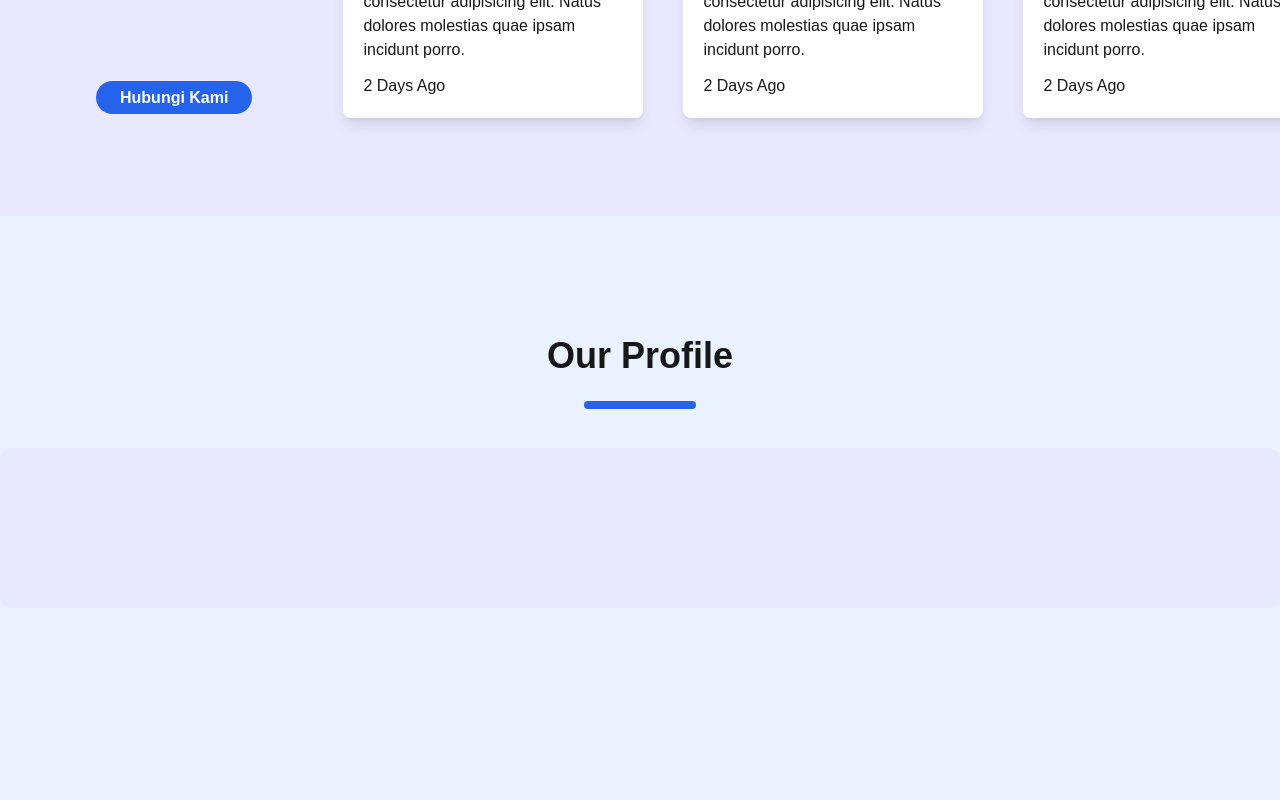
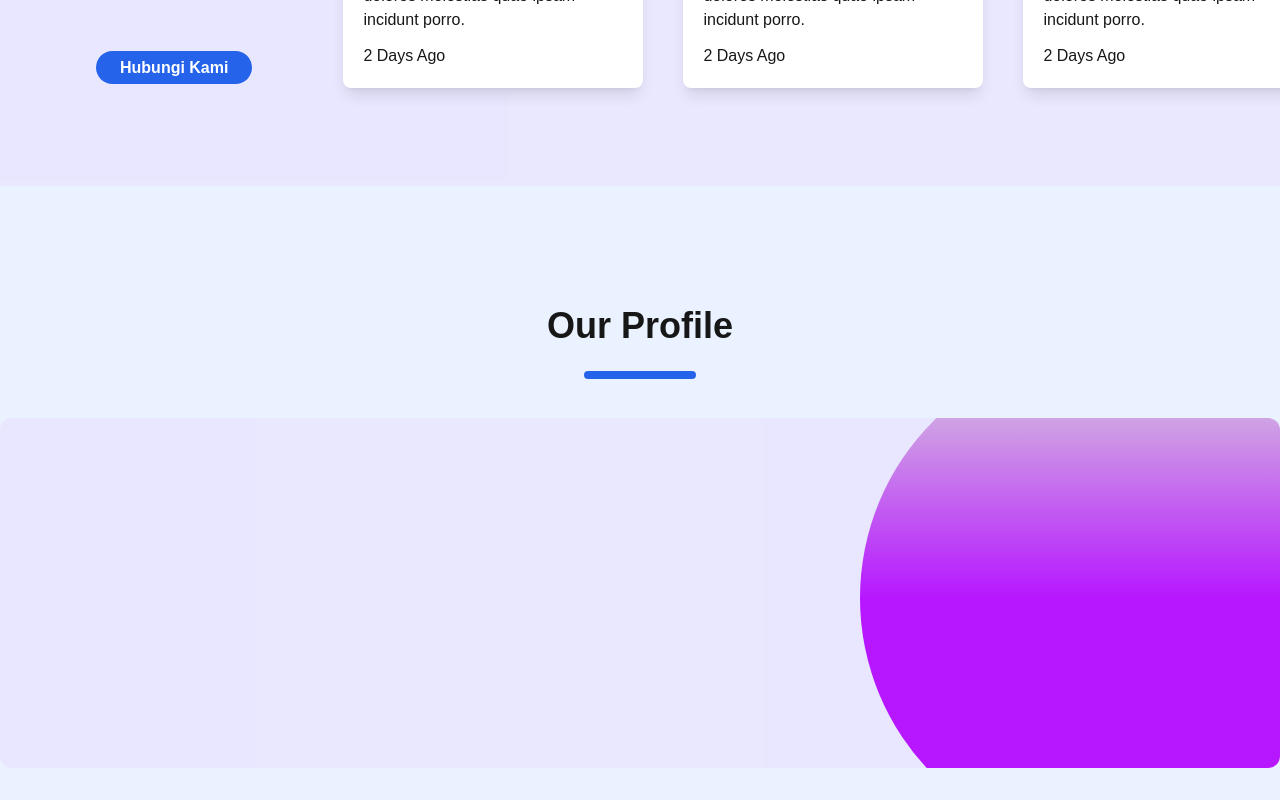
Before and after one commit to zzay6/felzy, a Next.js app: page / in a window 1280 px wide. Shown: the part 1344-2144 px from the top of the page. Before the commit the page ends 1984 px from the top, so only its background shows below. Built offline with nearby package versions, Linux system fonts and the light colour scheme.

Commit message:
Cursor follower

```diff
--- /dev/null
+++ b/src/components/cursorFollower.jsx
@@ -0,0 +1,31 @@
+import { useState, useEffect } from "react";
+
+export default function CursorFollower() {
+  const [position, setPosition] = useState({ x: 0, y: 0 });
+
+  useEffect(() => {
+    const handleMouseMove = (e) => {
+      setPosition({ x: e.clientX, y: e.clientY });
+    };
+
+    window.addEventListener("mousemove", handleMouseMove);
+    return () => window.removeEventListener("mousemove", handleMouseMove);
+  }, []);
+
+  return (
+    <div
+      className="fixed pointer-events-none transition-transform duration-75"
+      style={{
+        transform: `translate(${position.x}px, ${position.y + 100}px)`,
+        background: "rgba(72, 182, 255,0.2)",
+        height: "50px",
+        width: "50px",
+        borderRadius: "100%",
+        boxShadow: "0 0 400px 150px rgba(72, 182, 255, 0.3)",
+        filter: "blur(20px)",
+        margin: "0 auto",
+        marginTop: "-190px",
+      }}
+    ></div>
+  );
+}
--- a/src/pages/index.jsx
+++ b/src/pages/index.jsx
@@ -2,6 +2,7 @@ import Image from "next/image";
 import { Inter } from "next/font/google";
 import Navbar from "@/components/navbar";
 import CardBlog from "@/components/cardBlog";
+import CursorFollower from "@/components/cursorFollower";
 
 const inter = Inter({
   variable: "--font-inter",
@@ -12,6 +13,8 @@ export default function Home() {
   return (
     <div className={`${inter.variable}`}>
       <Navbar />
+
+      <CursorFollower />
 
       <div
         style={{
@@ -134,7 +137,7 @@ export default function Home() {
         }}
         className="text-center w-full"
       >
-        <div
+        {/* <div
           style={{
             background: "rgba(72, 182, 255,0.4)",
             height: "100px",
@@ -145,7 +148,7 @@ export default function Home() {
             margin: "0 auto",
             marginTop: "-190px",
           }}
-        ></div>
+        ></div> */}
       </div>
 
       <div
@@ -197,12 +200,24 @@ export default function Home() {
         ></div>
 
         <div
-          className="pl-24 py-20 w-full overflow-x-auto rounded-xl my-8"
+          className="w-full overflow-hidden rounded-xl my-8"
           style={{
             position: "relative",
+            height: "350px",
             background: "rgb(231, 207, 255, 0.3)",
           }}
-        ></div>
+        >
+          <div
+            style={{
+              width: "500px",
+              height: "500px",
+              marginTop: "-70px",
+              marginLeft: "auto",
+              transform: 'translateX(80px)'
+            }}
+            className="bg-gradient-to-b from-[#D9D9D9] via-[#B617FF] to-[#B617FF] rounded-full"
+          ></div>
+        </div>
       </div>
     </div>
   );
```
